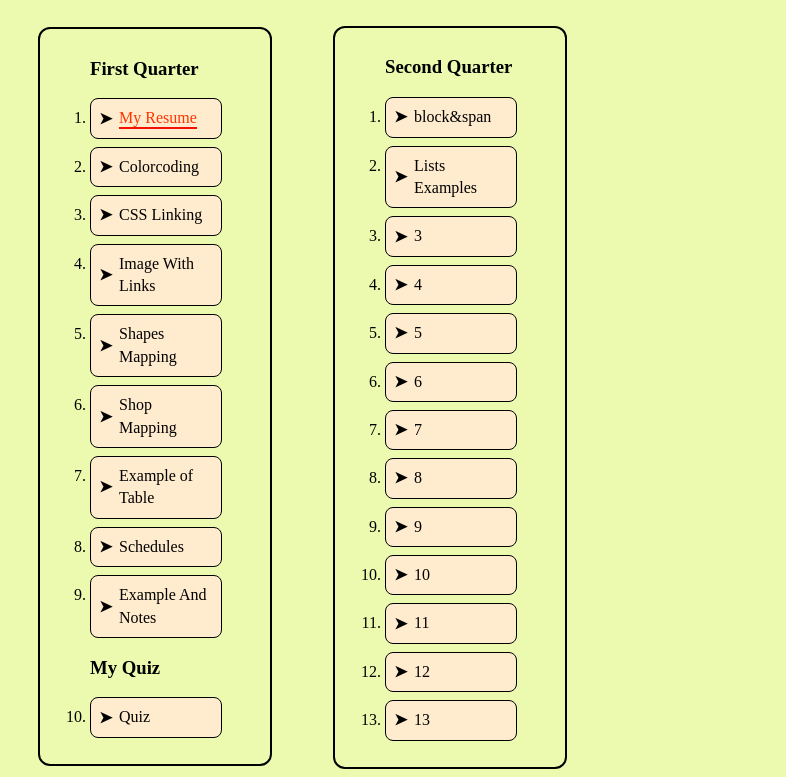
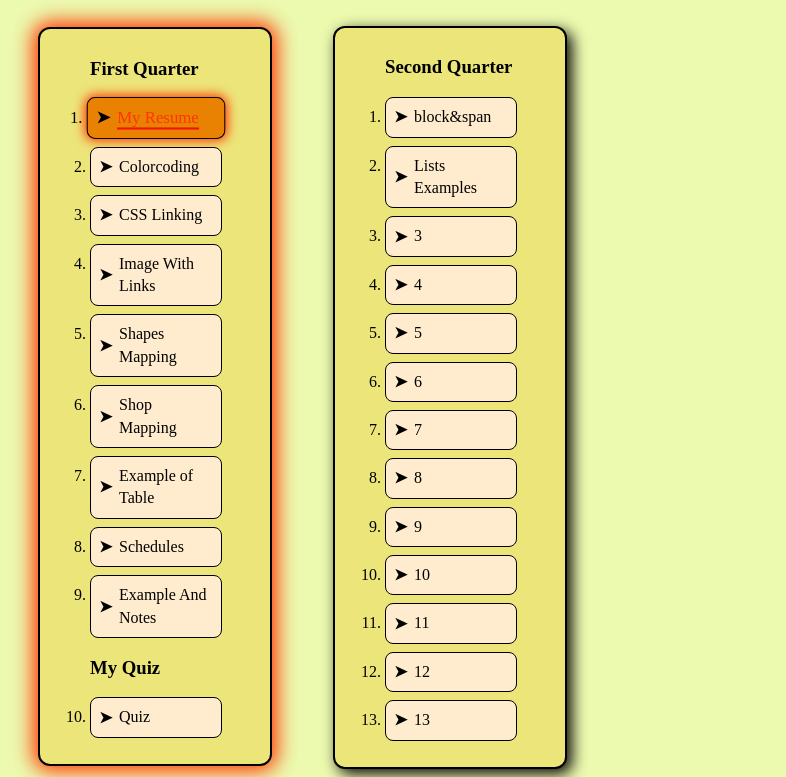
Before and after one commit to Franzeyy/Phases-of-Progress, a plain HTML site: page index.html in a window 1280 px wide. In both pictures the pointer is over the item "My Resume". Shown: the part 67-844 px from the top of the page, without its empty margins (0-786 px from the left). Drawn offline with Linux system fonts and the light colour scheme.

Commit message:
i made hover and solid border better

```diff
--- a/index.css
+++ b/index.css
@@ -28,18 +28,45 @@ a::after {
   transition: width 0.3s ease;
 }
 
+
 a:hover::after {
   width: 100%;
 }
+
 
 
 .intro {
     color: rgb(228, 168, 38);
     font-size: 30px;
     text-align: center;
+
+}
+
+/* pang hightlight */
+/* for all quarter */
+.firstQuarter,
+.secondQuarter {
+  background-color: rgb(236, 229, 121);
+
+}
+
+.firstQuarter li:hover,
+.secondQuarter li:hover {
+  background-color: #e98203;
+  transform: scale(1.05);
+  box-shadow: #ff3502 0 0 10px 2px;
+}
+
+.firstQuarter:hover,
+.secondQuarter:hover {
+  box-shadow: #ff3502 0 0 20px 5px;
+  cursor: pointer;
+  transition: ease-in-out 0.5s;
+
 }
 
 
+/* first quarter */
 .firstQuarter {
   list-style: none;
   padding: 10px;
@@ -47,7 +74,8 @@ a:hover::after {
   border-radius: 12px;
   width: 210px;
   margin-left: 30px;
-
+  box-shadow: #050303 5px 5px 15px;
+  background-color: rgb(236, 229, 121);
 
 
 }
@@ -61,6 +89,7 @@ a:hover::after {
   border: #000000 solid 1px;
   margin-bottom: 8px;
   width: 90px;
+  cursor: pointer;
 
 }
 
@@ -73,7 +102,9 @@ a:hover::after {
   top: 50%;
   transform: translateY(-50%);
   font-weight: 700;
+
 }
+
 
 
 /* second quarter */
@@ -86,9 +117,11 @@ a:hover::after {
   margin-top: -740px;
   margin-left: 325px;
   text-align: left;
+  box-shadow: #050303 5px 5px 15px;
 
 
 }
+
 
 .secondQuarter li {
   position: relative;
@@ -100,8 +133,8 @@ a:hover::after {
   margin-bottom: 8px;
   width: 90px;
 
+
 }
-
 
 .secondQuarter li::before {
 
```
